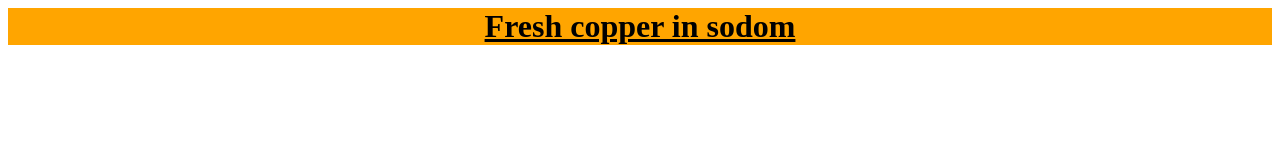
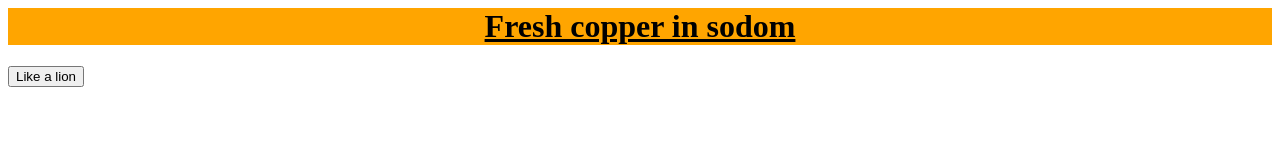
Before and after one commit to GregorAT/GitDemo, a plain HTML site: page index.html in a window 1280 px wide. Drawn offline with Linux system fonts and the light colour scheme.

Commit message:
imoiüüiüijoüi

```diff
--- a/index.html
+++ b/index.html
@@ -4,5 +4,8 @@
     </head>
     <body>
         <h1>Fresh copper in sodom</h1>
+        <div>
+            <button>Like a lion</button>
+        </div>
     </body>
 </html>
```
